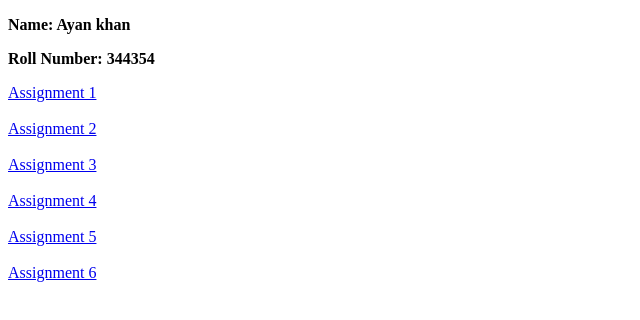
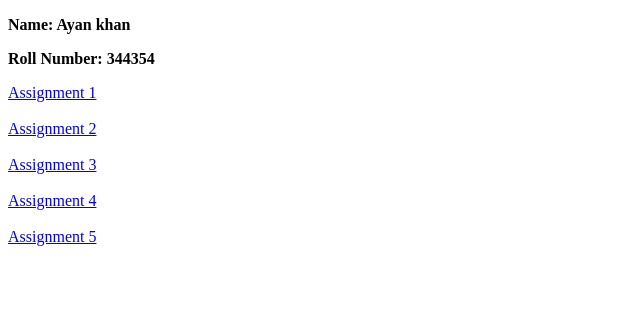
Before and after one commit to Ayankhan090400/Link-assignment, a plain HTML site: page index.html in a window 1280 px wide. Shown: the whole page, without its empty margins (0-640 px from the left). Drawn offline with Linux system fonts and the light colour scheme.

Commit message:
Update index.html

```diff
--- a/index.html
+++ b/index.html
@@ -19,8 +19,6 @@
     <a href="nested.html">Assignment 4</a><br>
     <br>
     <a href="home.html">Assignment 5</a><br>
-    <br>
-    <a href="aplication/index.html">Assignment 6</a>
 
 </body>
 
```
